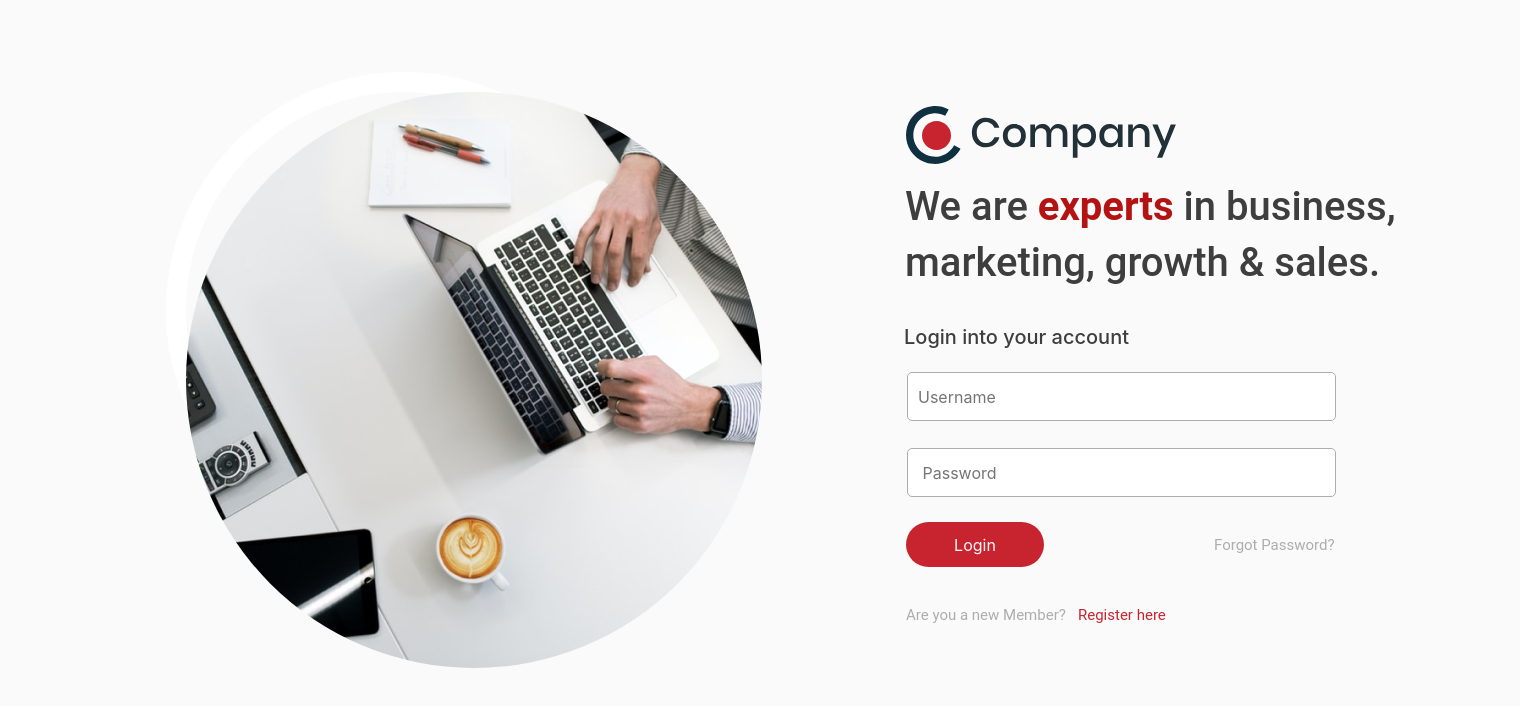
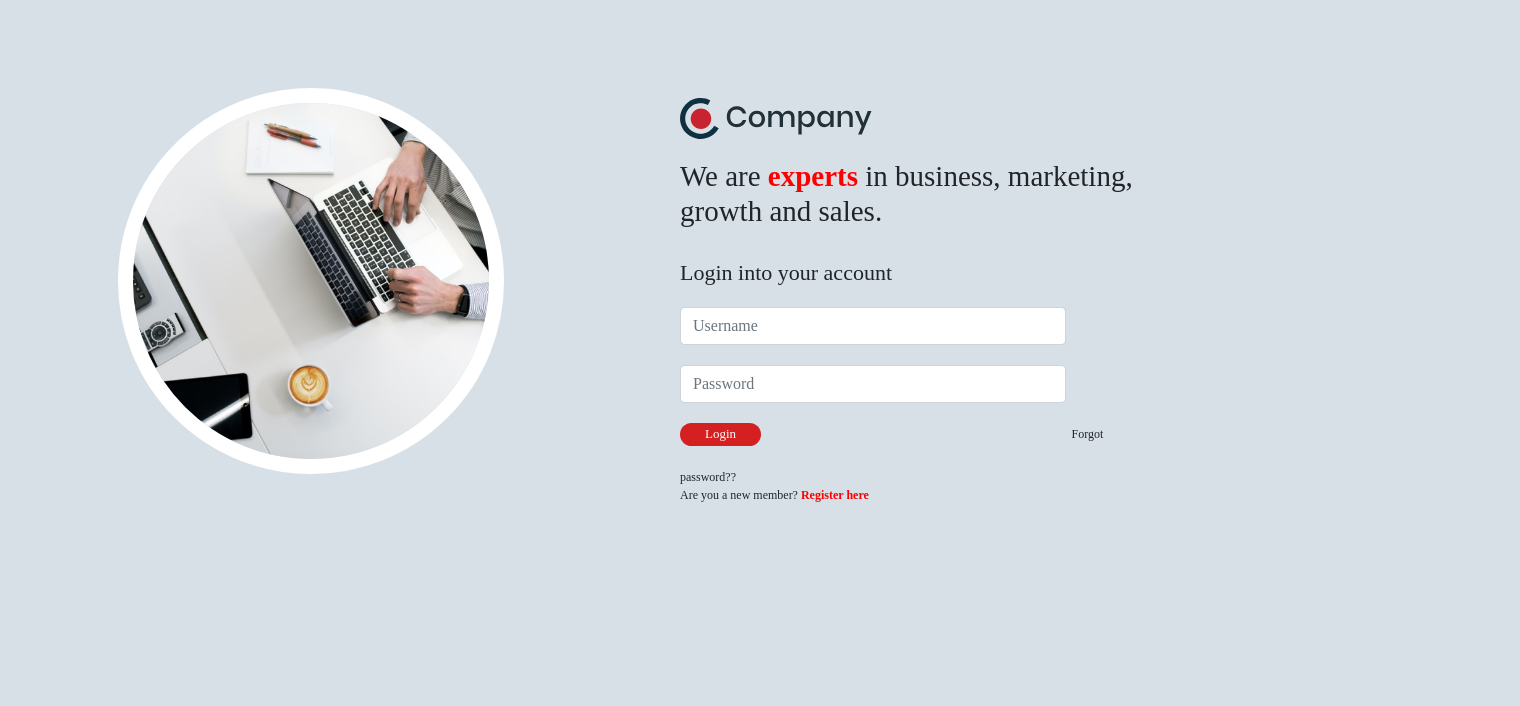
Before and after one commit to git-Bhagya/HTML-Assignment--1, a plain HTML site: page index.html in a window 1280 px wide. Shown: the whole page, 1520 px wide, since content can reach past the window. Drawn offline with Linux system fonts and the light colour scheme.

Commit message:
assignment3

```diff
--- a/css/style.css
+++ b/css/style.css
@@ -1,134 +1,189 @@
-#board{
-    background: #FAFAFA 0% 0% no-repeat padding-box;
-    opacity: 1;
-    width: 1520px;
-    height: 720px;
-    top: 0px;
-    left: 0px;
-    position: relative;
+body {
+    padding: 0;
+    margin: 0;
+    box-sizing: border-box;
+    background: rgb(216, 224, 231);
+    font-family: robot;
   }
-#hero{
-    top: 72px;
-    left: 166px;
-    width: 476px;
-    height: 476px;
-    border: 20px solid #FFFF;
-    background: transparent 0% 0% no-repeat padding-box;
-    opacity: 1;
-    position: absolute;
+  .left-logo-img {
+    border: 15px solid white;
     border-radius: 50%;
+    width: 80%;
+    height: auto;
+    margin-top: 40px;
+    justify-content: center;
   }
-#board #hero img{
-    border-radius: 50%;
+  .right-logo-img {
+    margin-top: 50px;
+    width: 40%;
+    height: auto;
   }
-#side #logo{
-    top: 106px;
-    left: 906px;
-    width: 272px;
-    height: 58px;
-    opacity: 1;
-    position: absolute;
+  .col-right-css {
+    margin-left: 50px;
   }
-#side #title{
-    top: 183px;
-    left: 905px;
-    width: 500px;
-    height: 100px;
+  .dummy-text {
+    font-size: 29px;
+    margin-top: 20px;
+  }
+  .col-right-css > H4 {
+    font-size: 22px;
+  }
+  .text-field {
+    margin-top: 20px;
+    width: 80%;
+  }
+  .login-btn {
+    margin-top: 20px;
+    border-radius: 30px;
+    padding: 3px 25px 5px 25px;
+    background-color: rgb(212, 32, 32);
+    color: white;
+    font-size: 13px;
+    border: none;
+    margin-bottom: 15px;
+  }
+  span {
+    margin-left: 305px;
+    font-size: 12px;
+    font-weight: 400;
+  }
+  .bottom {
+    font-size: 12px;
+    font-weight: 400;
+  }
+  .bottom > a {
+    text-decoration: none;
+    color: red;
+  }
+  @media ((min-width: 992px) and (max-width:1200px)) {
+    span {
+      margin-left: 216px;
+    }
+  }
+  @media ((min-width: 768px) and (max-width:991px)) {
+    span {
+      margin-left: 95px;
+    }
+    .container {
+      display: flex;
+      margin: 0 auto;
+    }
+    .dummy-text {
       font-size: 20px;
-    text-align: left;
-    font: normal normal 300 16px Roboto;
-    letter-spacing: 0px;
-    color: #3E3E3E;
-    opacity: 1;
-    position: absolute;
+      margin-top: 20px;
     }
-#side #formtitle{
-    top: 325px;
-    left: 904px;
-    width: 250px;
-    height: 33px;
-    font-size: 20px;
-    text-align: left;
-    /* font: normal normal normal 33px/33px; */
-    font-style: roboto;
-    letter-spacing: 0px;
-    color: #3E3E3E;
-    opacity: 1;
-    position: absolute;
+    .col-right-css > h4 {
+      font-size: 18px;
     }
-#side #user{
-    top: 372px;
-    left: 907px;
-    width: 429px;
-    height: 49px;
-    background: #FFFFFF 0% 0% no-repeat padding-box;
-    border: 1px solid #ADADAD;
-    border-radius: 5px;
-    opacity: 1;
-    position: absolute;
-    padding: 0px 10px;
+    .left-logo-img {
+      width: 90%;
     }
-#side #pass{
-    top: 448px;
-    left: 907px;
-    width: 429px;
-    height: 49px;
-    background: #FFFFFF 0% 0% no-repeat padding-box;
-    border: 1px solid #ADADAD;
-    border-radius: 5px;
-    opacity: 1;
-    position: absolute;
-    padding: 0px 10px;
   }
-#side #button{
-    top: 522px;
-    left: 906px;
-    width: 138px;
-    height: 45px;
-    color: #FAFAFA;
-    border-width: 0ch;
-    background: #C8242F 0% 0% no-repeat padding-box;
-    border-radius: 23px;
-    opacity: 1;
-    position: absolute;
+  @media ((min-width: 576px) and (max-width:767px)) {
+    .row {
+      display: block;
     }
-#side #forgot{
-    top: 535px;
-    left: 1214px;
-    width: 121px;
-    height: 20px;
-    text-align: left;
-    font: normal normal normal 15px/20px Roboto;
-    letter-spacing: 0px;
-    color: #ADADAD;
-    opacity: 1;
-    position: absolute;
+    .col-right-css > img {
+      display: block;
+      margin: 0px auto;
+      margin-top: 20px;
+      margin-left: 77px;
     }
-#side #para{
-    top: 605px;
-    left: 906px;
-    width: 260px;
-    height: 20px;
-    text-align: left;
-    font: normal normal normal 15px/20px Roboto;
-    letter-spacing: 0px;
-    color: #ADADAD;
-    opacity: 1;
-    position: absolute;
+    span {
+      display: block;
+      text-align: center;
+      margin: 0px auto;
     }
-#side #register{
-    top: 595px;
-    left: 970px;
-    width: 88px;
-    height: 20px;
-    text-align: left;
-    font: normal normal normal 15px/20px Roboto;
-    letter-spacing: 0px;
-    color: #C8242F;
-    opacity: 1;
-    float: right;
-    cursor: pointer;
+    .login-btn {
+      display: block;
+      margin: 15px auto;
     }
-b{
-    color:rgb(180, 19, 19)
+    .bottom {
+      display: block;
+      text-align: center;
+      margin: -20px auto;
     }
+    .left-logo-img {
+      width: 300px;
+      height: auto;
+      margin-left: 80px;
+    }
+  }
+  @media ((min-width: 441px) and (max-width:576px)) {
+    .row {
+      display: block;
+    }
+    .left-logo-img {
+      /* width: 220px;
+          height: auto; */
+      /* margin-left: 80px; */
+
+      display: block;
+      margin: 0px 21px;
+      width: 50%;
+    }
+    .col-right-css > H4 {
+      font-size: 16px;
+    }
+    .dummy-text {
+      font-size: 18px;
+      margin-top: 20px;
+    }
+
+    span {
+      font-size: 12px;
+      font-weight: 400;
+      text-align: center;
+      display: block;
+      margin-left: 0px;
+    }
+    .login-btn {
+      display: block;
+      margin: 15px auto;
+    }
+    .bottom {
+      margin-top: -18px;
+      font-size: 12px;
+      font-weight: 400;
+      display: block;
+      text-align: center;
+    }
+  }
+  @media ((min-width: 330px) and (max-width:441px)) {
+    .row {
+      display: block;
+    }
+    .dummy-text {
+      font-size: 16px;
+      margin-top: -4px;
+    }
+    .col-right-css > H4 {
+      font-size: 14px;
+    }
+    .col > img {
+      display: block;
+      margin-left: 4px;
+      width: 100px;
+      margin-top: 15px;
+    }
+    .left-logo-img {
+      margin: 0px 40px;
+      border: 10px solid white;
+    }
+
+    span {
+      display: block;
+      margin: 15px auto;
+      text-align: center;
+      margin-bottom: -19px;
+    }
+    .login-btn {
+      display: block;
+      margin: 15px auto;
+    }
+    .bottom {
+      display: block;
+      text-align: center;
+      margin: 0px auto;
+    }
+  }
--- /dev/null
+++ b/css/style4.css
@@ -0,0 +1,221 @@
+* {
+    padding: 0;
+    margin: 0;
+    text-decoration: none;
+    list-style: none;
+    box-sizing: border-box;
+}
+
+body {
+    font-family: 'Poppins', sans-serif;
+}
+.icon1{
+    height: 20px;
+}
+.icon2{
+    height: 20px;
+}
+.icon3{
+    height: 20px;
+}
+.icon4{
+    height: 20px;
+}
+.icon5{
+    height: 20px;
+}
+.icon6{
+    height: 20px;
+}
+.icon7{
+    height: 20px;
+}
+.data {
+    background: url(undefined);
+    height: 100vh;
+    margin-left: 250px;
+    background-size: cover;
+    background-repeat: no-repeat;
+}
+
+nav {
+    background: #eaebee;
+    line-height: 80px;
+    position: fixed;
+    width: 100%;
+}
+
+label {
+    line-height: 80px;
+    font-size: 30px;
+    color: black;
+    font-weight: 200;
+    margin-left: 50px;
+    cursor: pointer;
+}
+
+nav ul {
+    float: right;
+    margin-right: 20px;
+}
+
+nav ul li {
+    line-height: 80px;
+    margin: 0 10px;
+}
+
+nav ul li a {
+    color: black;
+    font-size: 20px;
+    padding: 6px 15px;
+    font-weight: 600;
+    background-color: rgb(226, 225, 231);
+    border-radius: 3px;
+}
+.menu-img{
+    margin-left: 16px;
+    margin-top: 0px;
+}
+.logo-img{
+    margin-top: 9px;
+    margin-left: 30px;
+    height: 30px;
+}
+.search-img{
+    height: 20px;
+    margin-left: 156px
+}
+.notification-img{
+    margin-left: 815px;
+}
+.profile-img{
+    margin-left: 10px;
+    height: 30px;
+}
+nav ul li a:hover {
+    background-color: #ededef;
+    color: black;
+    transition: 0.5s;
+}
+
+.side-menu {
+    position: fixed;
+    background: #ededef;
+    width: 250px;
+    height: 100%;
+    margin-top: 80px;
+}
+
+.side-menu center img {
+    height: 120px;
+    width: 120px;
+    border-radius: 50%;
+    margin-top: 30px;
+    border: 3px solid white;
+}
+
+.side-menu center h2 {
+    color: white;
+}
+
+.side-menu a {
+    display: block;
+    line-height: 60px;
+    transition: 0.5s;
+}
+
+.side-menu a:hover {
+    background: rgb(20, 54, 165);
+    padding-left: 20px;
+}
+
+.side-menu span {
+    font-size: 20px;
+    margin-left: 10px;
+    color: black;
+}
+
+.side-menu i {
+    font-size: 20px;
+    margin-left: 20px;
+    color: black;
+}
+
+nav .menu-bar {
+    float: left;
+    margin-top: 20px;
+    display: none;
+    margin-right: 20px;
+}
+
+#menu {
+    display: none;
+}
+
+.side-menu .Logout {
+    display: none;
+}
+
+@media (max-width:850px) {
+    .side-menu a span {
+        display: none;
+    }
+
+    .side-menu center {
+        display: none;
+    }
+
+    .side-menu {
+        width: 100px;
+    }
+
+    .side-menu a i {
+        display: block;
+        line-height: 80px;
+        text-align: center;
+        margin-left: 0;
+        font-size: 35px;
+    }
+
+    .data {
+        margin-left: 100px;
+    }
+}
+
+@media (max-width:650px) {
+    .data {
+        display: none;
+    }
+
+    nav ul {
+        display: none;
+    }
+
+    .side-menu {
+        width: 100%;
+        text-align: center;
+        left: 100%;
+        background-color: #4c516d;
+        transition: all 0.5s;
+    }
+
+    .side-menu a i {
+        display: none;
+    }
+
+    .side-menu a span {
+        display: block;
+    }
+
+    .side-menu .Logout {
+        display: block;
+    }
+
+    nav .menu-bar {
+        display: block;
+    }
+}
+
+#menu:checked~.side-menu {
+    left: 0;
+}
--- a/index.html
+++ b/index.html
@@ -4,36 +4,31 @@
     <meta charset="UTF-8">
     <meta http-equiv="X-UA-Compatible" content="IE=edge">
     <meta name="viewport" content="width=device-width, initial-scale=1.0">
-    <link rel="stylesheet" href="./css/bootstrap.min.css">
-    <link rel="stylesheet" href="./css/style.css">
-    <title>Document</title>
+    <link rel="stylesheet" href="./CSS/bootstrap.min.css">
+    <link rel="stylesheet" href="./CSS/style.css">
+
+    <title>Index</title>
 </head>
 <body>
-    <div id="board">
-        <div id="hero">
-            <img src="./images/hero-image.png" alt="avatar">
+    <div class="container p-5">
+        <div class="row">
+            <div class="col ">
+                <img src="./images/hero-image.png" class="left-logo-img" alt="this image can't be loaded">
+            </div>
+            <div class="col col-right-css">
+                <img src="./images/header-logo.svg" class="right-logo-img"  alt="this image can't be loaded"> <br>
+                <h2 class="dummy-text">We are <b style="color: red;">experts</b>  in business, marketing, growth and sales.</h2>  <br>
+                <h4>Login into your account</h4">
+                <form action="">
+                    <input type="email" placeholder="Username" class="form-control text-field" >
+                    <input type="password" placeholder="Password" class="form-control text-field ">
+                    <button type="button" class="login-btn">Login</button>
+                    <span >Forgot password??</span> <br>
+                    <div class="bottom">Are you a new member?<a href="#"> <b>Register here</b> </a></div>
+                </form>
+
+            </div>
         </div>
-        <div id="side">
-            <div id="logo">
-                <img src="./images/logo.svg" alt="logo">
-            </div>
-            <div id="title">
-                <h1>We are <b>experts</b> in business,</h1>
-                <h1>marketing, growth & sales.</h1>
-            </div>
-            <div id="form">
-                <h1 id="formtitle">Login into your account</h1>
-                <form action="">
-                    <input type="text" name="Username" id="user" placeholder="Username">
-                    <input type="text" name="Password" id="pass" placeholder=" Password">
-                    <button type="button" id="button">Login</button>
-                </form>
-                <p id="forgot">Forgot Password?</p>
-                <p id="para">Are you a new Member?<span id="register">Register here</span></p>
-            </div>
-
-        </div>
-
     </div>
 </body>
 </html>
```
Also changed, not shown: dashboard.html (+2 -1 lines). Lines whose indentation alone changed are shown as unchanged.
